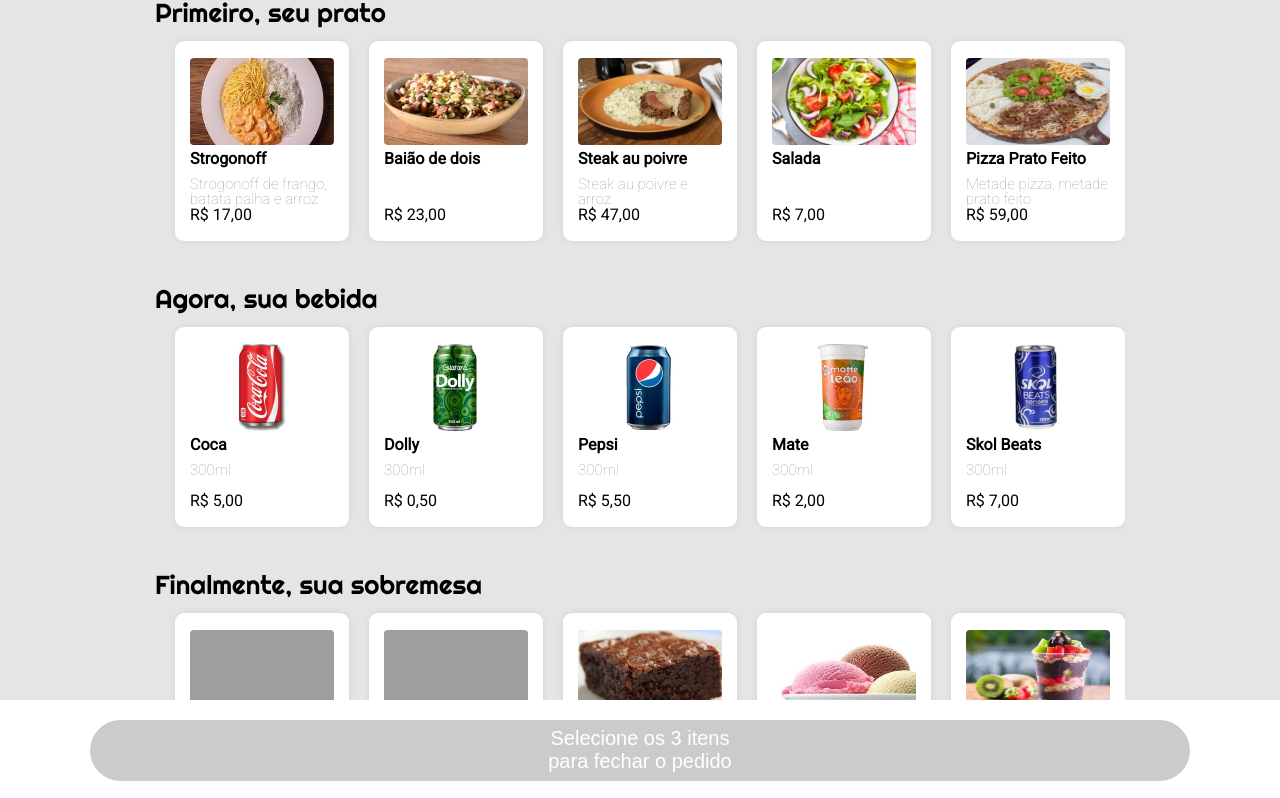
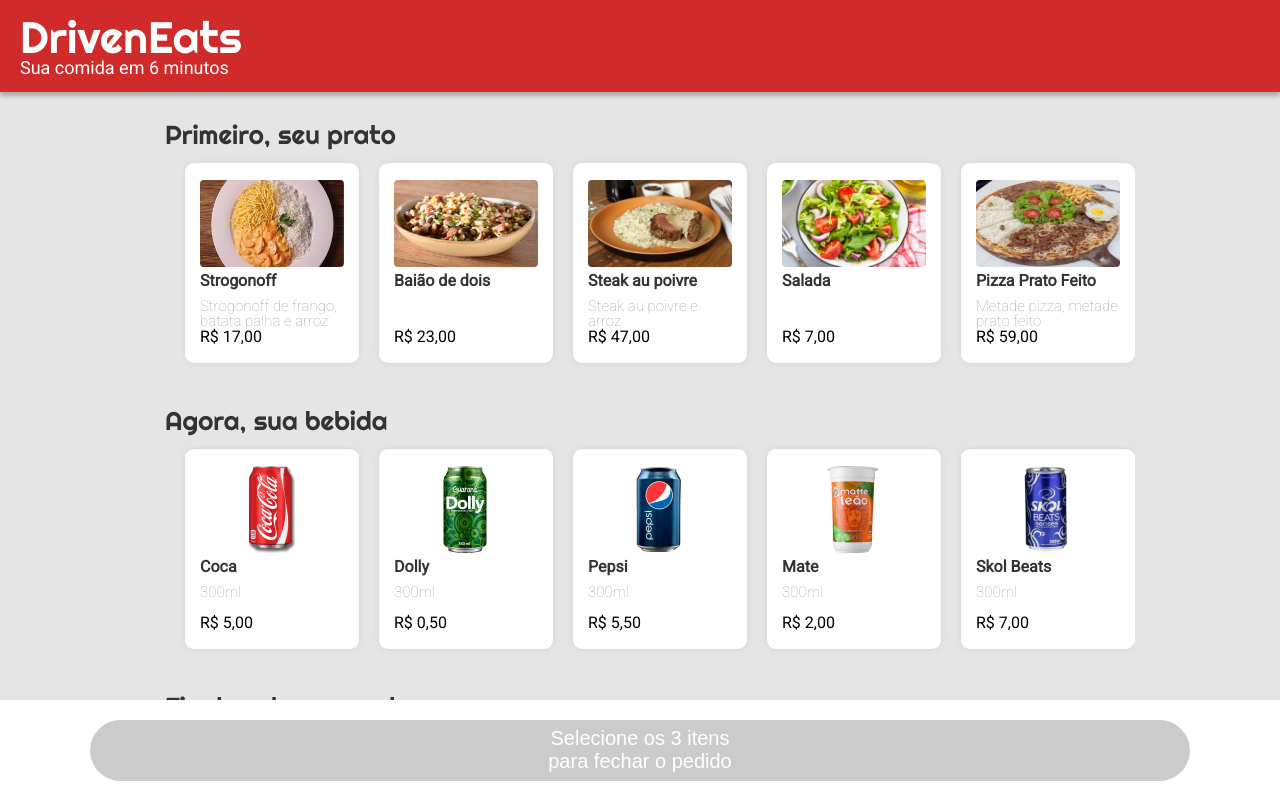
Before and after one commit to glappsmobile/projeto_08_driveneats_react, a React (Create React App) app: page / in a window 1280 px wide. Shown: the top 798 px of the page. Built offline with nearby package versions, Linux system fonts and the light colour scheme; grey boxes are pictures that could not be loaded.

Commit message:
Header added

```diff
--- a/src/App.js
+++ b/src/App.js
@@ -40,6 +40,10 @@
 
     return (
         <div>
+            <header>
+                <h1>DrivenEats</h1>
+                <p>Sua comida em 6 minutos</p>
+            </header>
             <MenuBoard orders={orders} updateOrders={updateOrders} />
             <div class="ctn-button">
                 <button class="btn-buy" onClick={() => console.log(selectedItems)} disabled={!isPurchaseValid} >
--- a/src/Menu/MenuBoard.js
+++ b/src/Menu/MenuBoard.js
@@ -2,9 +2,17 @@
 
 const MenuBoard = ({orders, updateOrders}) =>  {
     return (
-        <div>
-            {orders.map((order, index) => <MenuList pos={`${index+1}/${orders.length}`} key={index} {...order} updateOrders={updateOrders} />) }
-        </div>
+        <main>
+            {orders.map((order, index) => (
+                    <MenuList
+                        pos={`${index+1}/${orders.length}`}
+                        key={index}
+                        updateOrders={updateOrders}
+                        {...order}
+                    />
+                ))
+            }
+        </main>
     )
 }
 
```
